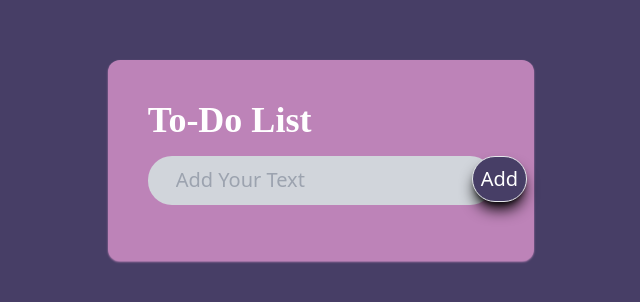
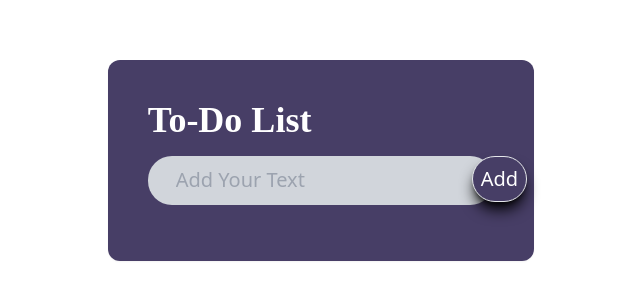
Before and after one commit to sar07thak/to-do-list, a website: page index.html in a window 1280 px wide. Shown: the part 240-542 px from the top of the page, without its empty margins (319-959 px from the left). Drawn offline with Linux system fonts and the light colour scheme; a web font is replaced by a local one.

Commit message:
modified

```diff
--- a/index.html
+++ b/index.html
@@ -19,9 +19,9 @@
 </head>
 <body>
     <!-- Container -->
-    <div class="container h-screen w-screen bg-background flex justify-center items-center text-white  ">
+    <div class="container h-screen w-screen  flex justify-center items-center text-white  ">
         <!-- conatiner -->
-         <div class="container w-1/3 p-10 bg-innerBackground  rounded-xl shadow-innerBackground shadow-sm">
+         <div class="container w-1/3  p-10 bg-background  rounded-xl   shadow-sm">
             <!-- paragraph -->
             <h1 class="mb-4 font-bold text-4xl font-headFont">To-Do List</h1>
             <div class="input_box flex text-xl  rounded-3xl justify-between items-center bg-gray-300 ">
--- a/tailwind.config.js
+++ b/tailwind.config.js
@@ -4,8 +4,9 @@ module.exports = {
   theme: {
     extend: {
       colors: {
-        background: "#473E66",
-        innerBackground : "#BD83B8"
+        background: "#473E65",
+        innerBackground : "#BD83B8",
+        newcolor : "#6495ED"
       },
 
       fontFamily: {
```
Also changed, not shown: dist/styles.css, 2 other files.
